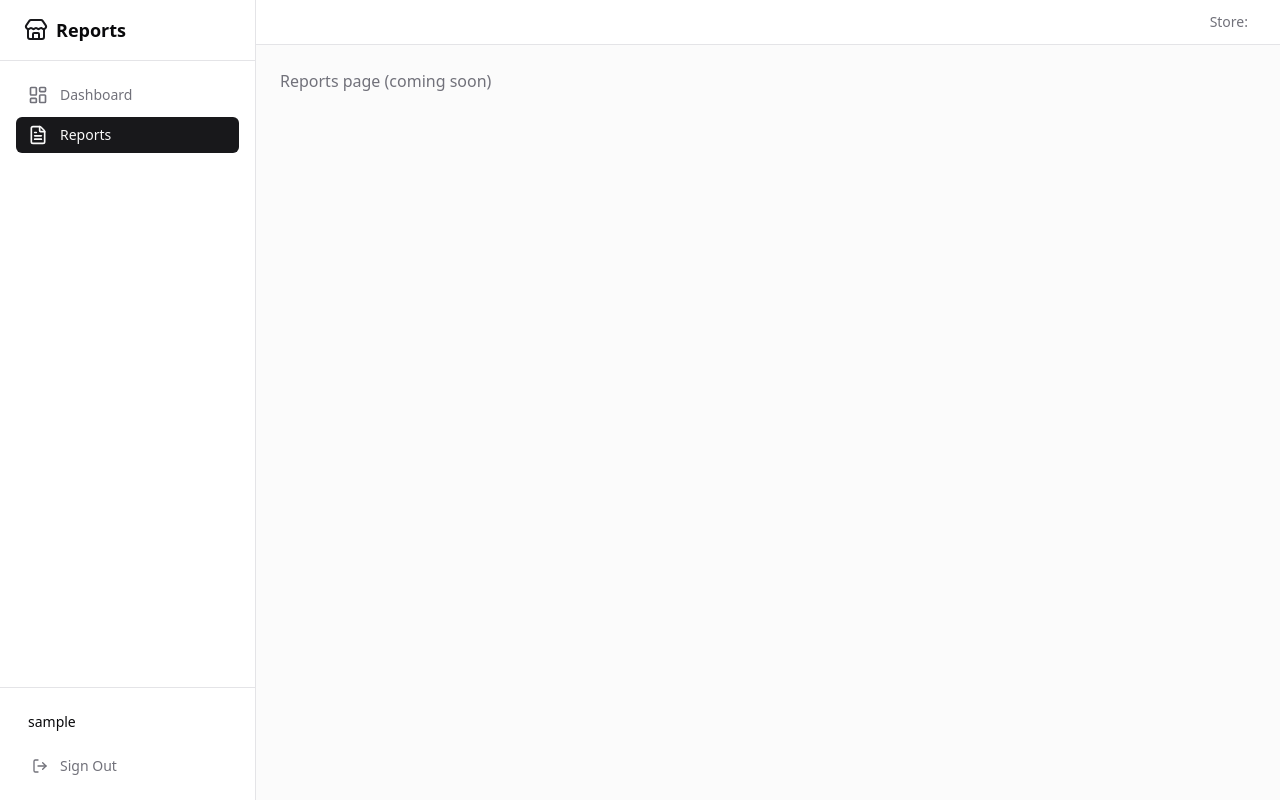
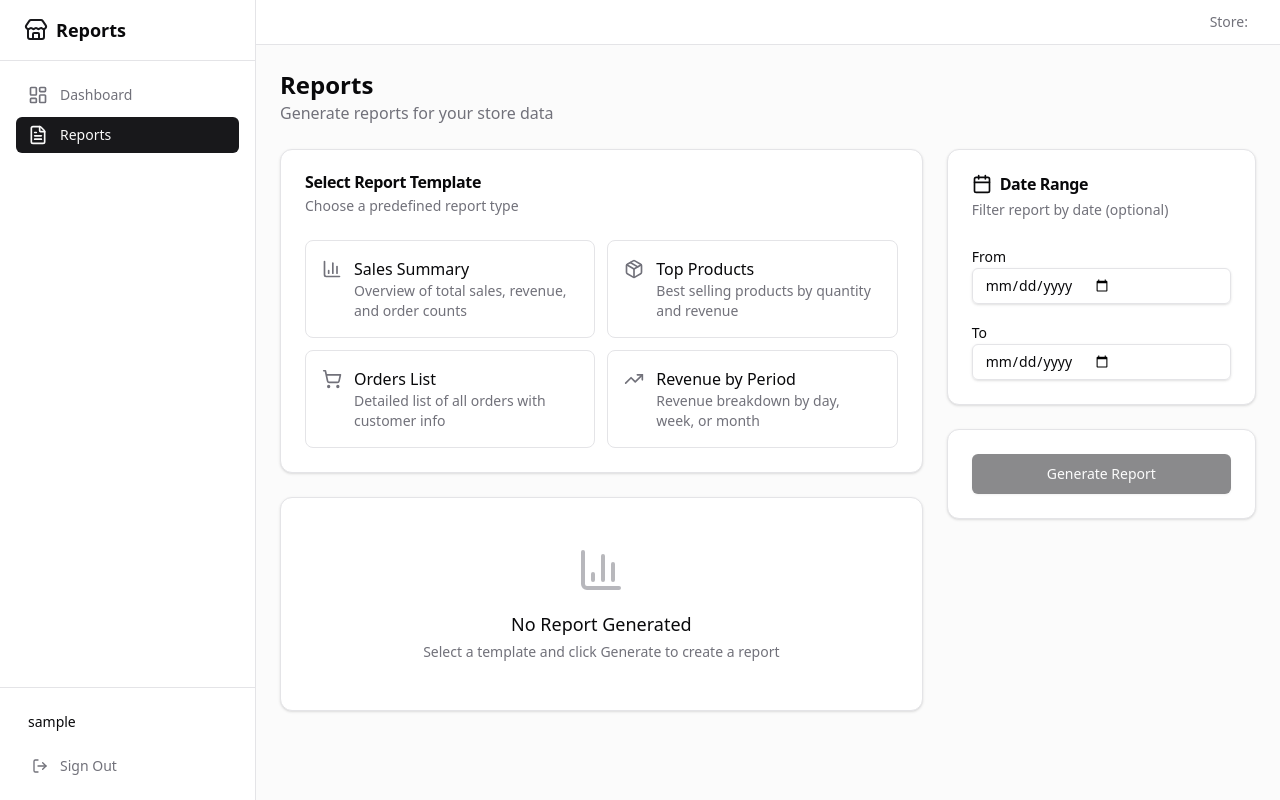
Before and after one commit to humblezxc/nlp-commerce-analytics, a React app in the folder frontend/: page /reports in a window 1280 px wide. Built offline with nearby package versions, Linux system fonts and the light colour scheme; sample sign-in values are in the browser's storage; the HTML template or start-up script is replaced by a standard one.

Commit message:
Created reports page with template selector

```diff
--- a/frontend/src/App.jsx
+++ b/frontend/src/App.jsx
@@ -4,6 +4,7 @@ import ProtectedRoute from '@/components/ProtectedRoute';
 import DashboardLayout from '@/components/DashboardLayout';
 import LoginPage from '@/pages/LoginPage';
 import DashboardPage from '@/pages/DashboardPage';
+import ReportsPage from '@/pages/ReportsPage';
 
 function App() {
   return (
@@ -27,7 +28,7 @@ function App() {
             element={
               <ProtectedRoute>
                 <DashboardLayout>
-                  <div className="text-muted-foreground">Reports page (coming soon)</div>
+                  <ReportsPage />
                 </DashboardLayout>
               </ProtectedRoute>
             }
--- /dev/null
+++ b/frontend/src/pages/ReportsPage.jsx
@@ -0,0 +1,218 @@
+import { useState } from 'react';
+import { Card, CardHeader, CardTitle, CardDescription, CardContent } from '@/components/ui/card';
+import { Button } from '@/components/ui/button';
+import { Input } from '@/components/ui/input';
+import { Label } from '@/components/ui/label';
+import { cn } from '@/lib/utils';
+import {
+  BarChart3,
+  Package,
+  ShoppingCart,
+  TrendingUp,
+  Calendar,
+  Loader2
+} from 'lucide-react';
+
+const reportTemplates = [
+  {
+    id: 'sales_summary',
+    name: 'Sales Summary',
+    description: 'Overview of total sales, revenue, and order counts',
+    icon: BarChart3
+  },
+  {
+    id: 'top_products',
+    name: 'Top Products',
+    description: 'Best selling products by quantity and revenue',
+    icon: Package
+  },
+  {
+    id: 'orders_list',
+    name: 'Orders List',
+    description: 'Detailed list of all orders with customer info',
+    icon: ShoppingCart
+  },
+  {
+    id: 'revenue_by_period',
+    name: 'Revenue by Period',
+    description: 'Revenue breakdown by day, week, or month',
+    icon: TrendingUp
+  }
+];
+
+function ReportsPage() {
+  const [selectedTemplate, setSelectedTemplate] = useState(null);
+  const [dateFrom, setDateFrom] = useState('');
+  const [dateTo, setDateTo] = useState('');
+  const [loading, setLoading] = useState(false);
+  const [reportData, setReportData] = useState(null);
+
+  const handleTemplateSelect = (template) => {
+    setSelectedTemplate(template);
+    setReportData(null);
+  };
+
+  const handleGenerateReport = async () => {
+    if (!selectedTemplate) return;
+
+    setLoading(true);
+    setReportData(null);
+
+    setTimeout(() => {
+      setLoading(false);
+      setReportData({ template: selectedTemplate, dateFrom, dateTo });
+    }, 1000);
+  };
+
+  return (
+    <div className="space-y-6">
+      <div>
+        <h1 className="text-2xl font-bold">Reports</h1>
+        <p className="text-muted-foreground">Generate reports for your store data</p>
+      </div>
+
+      <div className="grid gap-6 lg:grid-cols-3">
+        <div className="lg:col-span-2 space-y-6">
+          <Card>
+            <CardHeader>
+              <CardTitle>Select Report Template</CardTitle>
+              <CardDescription>Choose a predefined report type</CardDescription>
+            </CardHeader>
+            <CardContent>
+              <div className="grid gap-3 sm:grid-cols-2">
+                {reportTemplates.map((template) => (
+                  <button
+                    key={template.id}
+                    onClick={() => handleTemplateSelect(template)}
+                    className={cn(
+                      'flex items-start gap-3 p-4 rounded-lg border text-left transition-colors',
+                      selectedTemplate?.id === template.id
+                        ? 'border-primary bg-primary/5'
+                        : 'border-border hover:border-primary/50 hover:bg-muted/50'
+                    )}
+                  >
+                    <template.icon className={cn(
+                      'h-5 w-5 mt-0.5 shrink-0',
+                      selectedTemplate?.id === template.id
+                        ? 'text-primary'
+                        : 'text-muted-foreground'
+                    )} />
+                    <div>
+                      <div className="font-medium">{template.name}</div>
+                      <div className="text-sm text-muted-foreground">
+                        {template.description}
+                      </div>
+                    </div>
+                  </button>
+                ))}
+              </div>
+            </CardContent>
+          </Card>
+
+          {reportData && (
+            <Card>
+              <CardHeader>
+                <CardTitle>Report Results</CardTitle>
+                <CardDescription>
+                  {reportData.template.name}
+                  {reportData.dateFrom && reportData.dateTo && (
+                    <span> · {reportData.dateFrom} to {reportData.dateTo}</span>
+                  )}
+                </CardDescription>
+              </CardHeader>
+              <CardContent>
+                <div className="flex items-center justify-center h-48 text-muted-foreground border border-dashed rounded-lg">
+                  Report visualization will appear here
+                </div>
+              </CardContent>
+            </Card>
+          )}
+
+          {!reportData && !loading && (
+            <Card>
+              <CardContent className="py-12">
+                <div className="flex flex-col items-center justify-center text-center">
+                  <BarChart3 className="h-12 w-12 text-muted-foreground/50 mb-4" />
+                  <h3 className="font-medium text-lg">No Report Generated</h3>
+                  <p className="text-sm text-muted-foreground mt-1">
+                    Select a template and click Generate to create a report
+                  </p>
+                </div>
+              </CardContent>
+            </Card>
+          )}
+
+          {loading && (
+            <Card>
+              <CardContent className="py-12">
+                <div className="flex flex-col items-center justify-center">
+                  <Loader2 className="h-8 w-8 animate-spin text-primary mb-4" />
+                  <p className="text-sm text-muted-foreground">Generating report...</p>
+                </div>
+              </CardContent>
+            </Card>
+          )}
+        </div>
+
+        <div className="space-y-6">
+          <Card>
+            <CardHeader>
+              <CardTitle className="flex items-center gap-2">
+                <Calendar className="h-5 w-5" />
+                Date Range
+              </CardTitle>
+              <CardDescription>Filter report by date (optional)</CardDescription>
+            </CardHeader>
+            <CardContent className="space-y-4">
+              <div className="space-y-2">
+                <Label htmlFor="dateFrom">From</Label>
+                <Input
+                  id="dateFrom"
+                  type="date"
+                  value={dateFrom}
+                  onChange={(e) => setDateFrom(e.target.value)}
+                />
+              </div>
+              <div className="space-y-2">
+                <Label htmlFor="dateTo">To</Label>
+                <Input
+                  id="dateTo"
+                  type="date"
+                  value={dateTo}
+                  onChange={(e) => setDateTo(e.target.value)}
+                />
+              </div>
+            </CardContent>
+          </Card>
+
+          <Card>
+            <CardContent className="pt-6">
+              <Button
+                className="w-full"
+                size="lg"
+                disabled={!selectedTemplate || loading}
+                onClick={handleGenerateReport}
+              >
+                {loading ? (
+                  <>
+                    <Loader2 className="h-4 w-4 animate-spin mr-2" />
+                    Generating...
+                  </>
+                ) : (
+                  'Generate Report'
+                )}
+              </Button>
+              {selectedTemplate && (
+                <p className="text-xs text-muted-foreground text-center mt-3">
+                  Selected: {selectedTemplate.name}
+                </p>
+              )}
+            </CardContent>
+          </Card>
+        </div>
+      </div>
+    </div>
+  );
+}
+
+export default ReportsPage;
```
